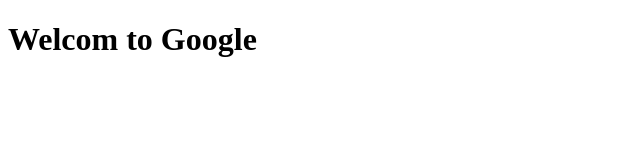
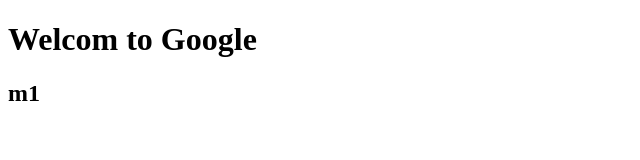
Before and after one commit to Jamunajayanna/google, a plain HTML site: page index.html in a window 1280 px wide. Shown: the full height of the page, 0-640 px from the left. Drawn offline with Linux system fonts and the light colour scheme.

Commit message:
second commit

```diff
--- a/index.html
+++ b/index.html
@@ -7,5 +7,6 @@
 </head>
 <body>
     <h1>Welcom to Google</h1>
+    <h2>m1</h2>
 </body>
 </html>
```
